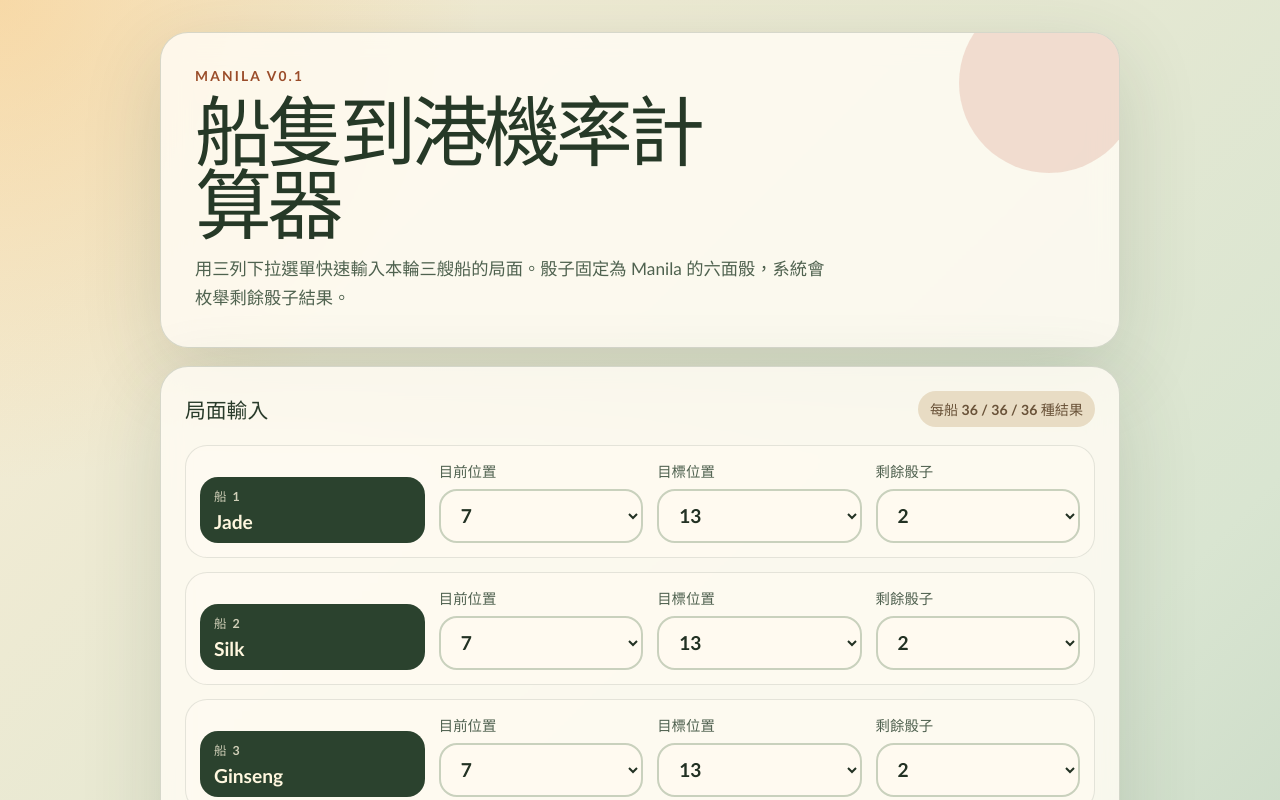
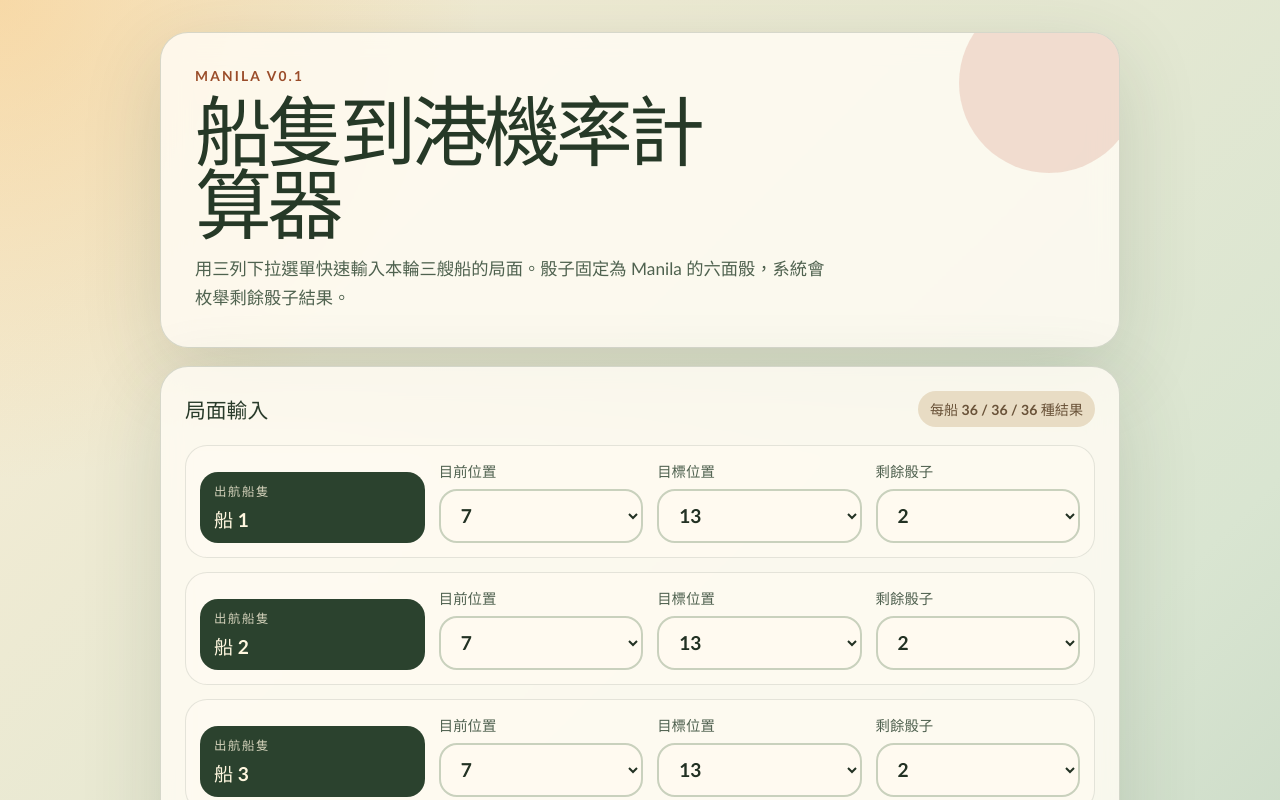
Before and after one commit to derayyy952/manila-calculator, a React (Vite) app: page / in a window 1280 px wide. Shown: the top 800 px of the page. Built offline with nearby package versions, Linux system fonts and the light colour scheme.

Commit message:
Use generic boat labels

```diff
--- a/src/App.tsx
+++ b/src/App.tsx
@@ -11,7 +11,7 @@
 
 type BoatInput = {
   id: string;
-  ware: string;
+  name: string;
   currentPosition: number;
   harborTarget: number;
   remainingRolls: number;
@@ -19,22 +19,22 @@
 
 const initialBoats: BoatInput[] = [
   {
-    id: "jade",
-    ware: "Jade",
+    id: "boat-1",
+    name: "船 1",
     currentPosition: 7,
     harborTarget: 13,
     remainingRolls: 2,
   },
   {
-    id: "silk",
-    ware: "Silk",
+    id: "boat-2",
+    name: "船 2",
     currentPosition: 7,
     harborTarget: 13,
     remainingRolls: 2,
   },
   {
-    id: "ginseng",
-    ware: "Ginseng",
+    id: "boat-3",
+    name: "船 3",
     currentPosition: 7,
     harborTarget: 13,
     remainingRolls: 2,
@@ -126,11 +126,13 @@
 };
 
 function BoatInputRow({ boat, index, onChange }: BoatInputRowProps) {
+  const displayName = boat.name || `船 ${index + 1}`;
+
   return (
     <div className="boat-input-row">
       <div className="boat-name">
-        <span>船 {index + 1}</span>
-        <strong>{boat.ware}</strong>
+        <span>出航船隻</span>
+        <strong>{displayName}</strong>
       </div>
       <SelectField
         label="目前位置"
@@ -180,7 +182,7 @@
     <article className="boat-result-card">
       <div className="boat-result-heading">
         <div>
-          <span>{boat.ware}</span>
+          <span>{boat.name}</span>
           <h3>
             位置 {boat.currentPosition} → {boat.harborTarget}
           </h3>
```
